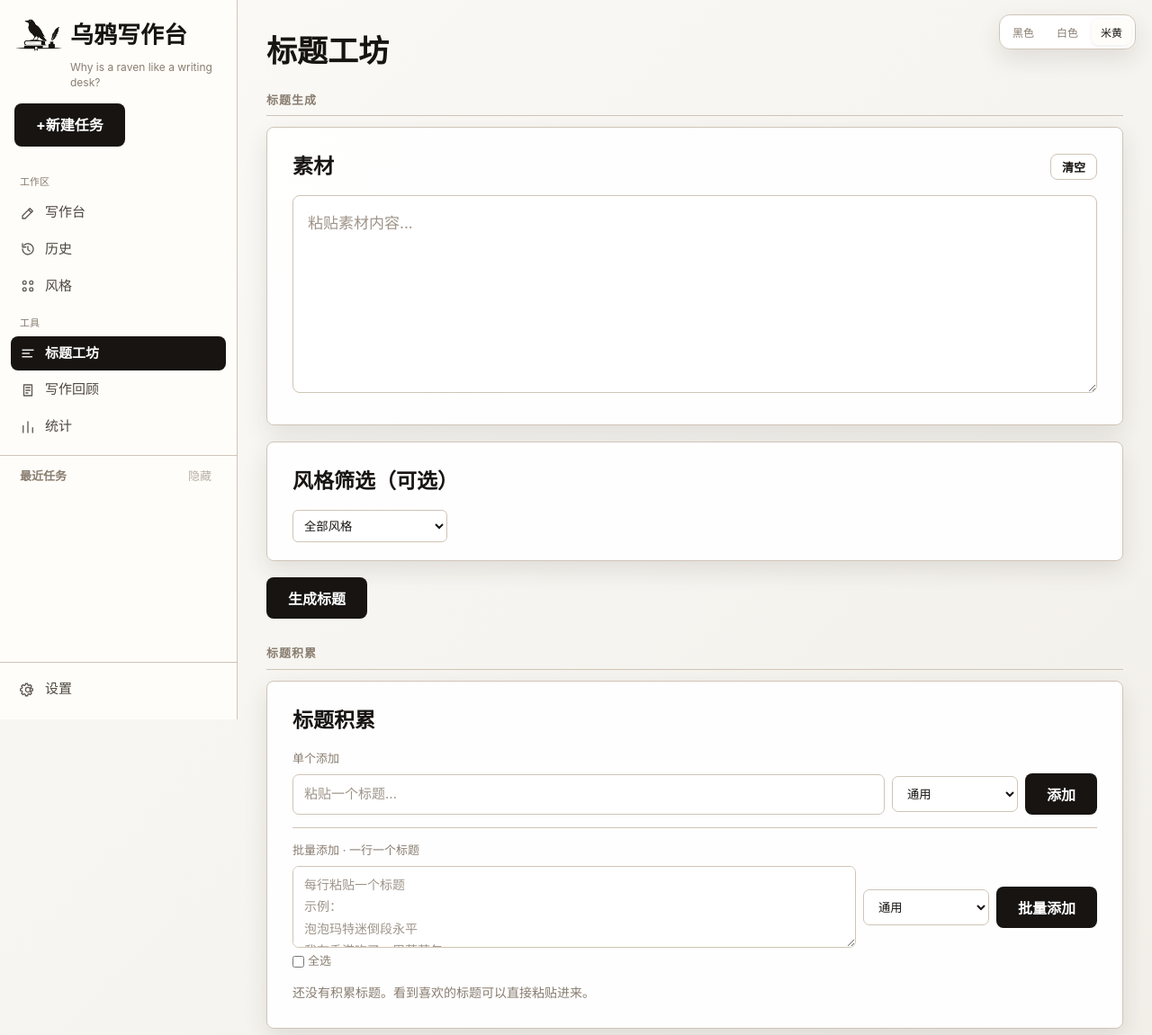
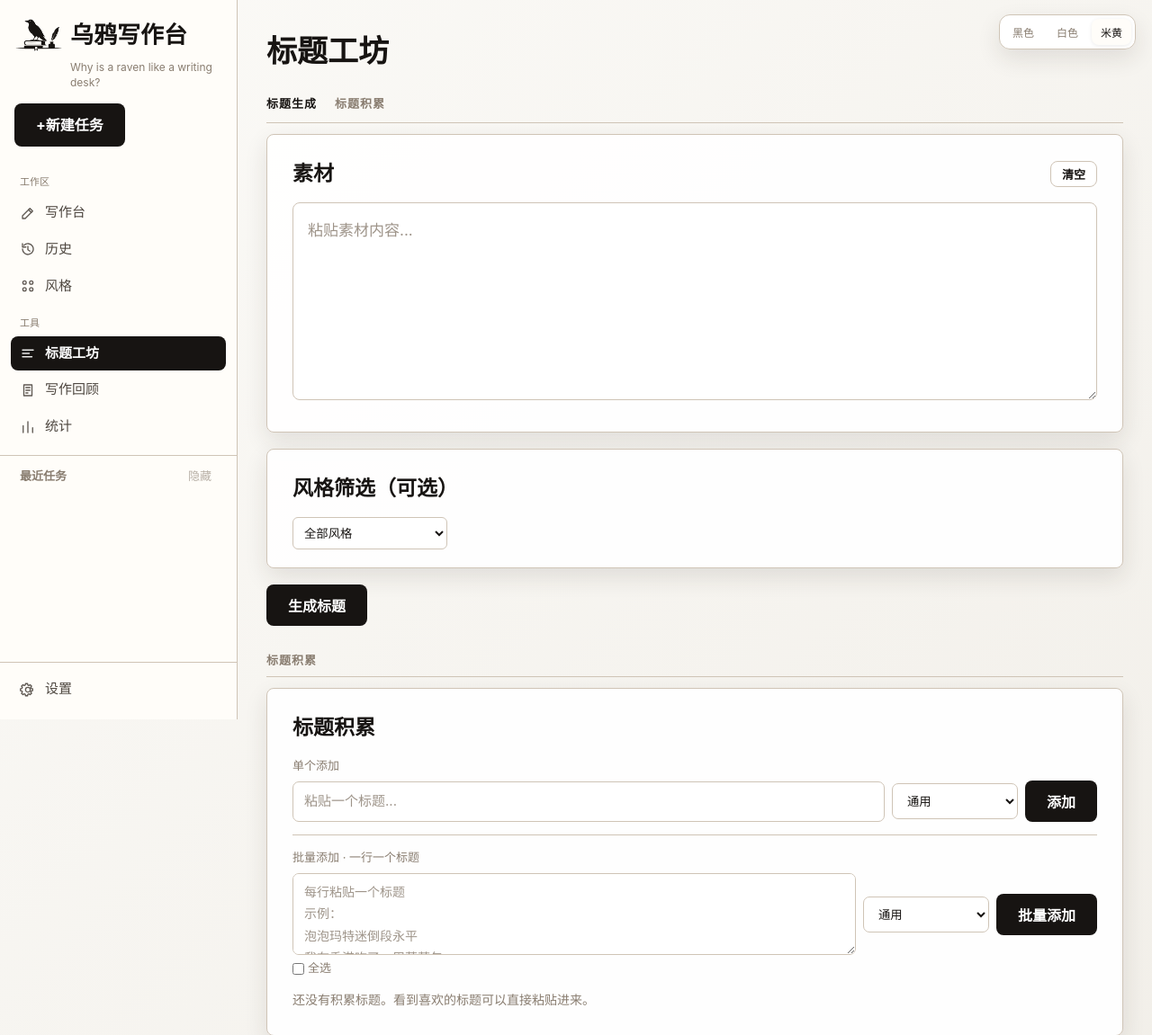
Before and after one commit to AiYuSherry/raven-writing, a Flask app: page /headline in a window 1280 px wide. Shown: the top 1151 px of the page at 90% size. Run offline with Flask 3, Linux system fonts and the light colour scheme; data comes from the database, SQL or seed files in the repository; data that the repository does not hold is empty.

Commit message:
标题工坊：添加锚点导航，可快速跳转标题生成/标题积累
Co-Authored-By: Claude Opus 4.6 <noreply@anthropic.com>

```diff
--- a/src/personal_writing/web/templates/headline.html
+++ b/src/personal_writing/web/templates/headline.html
@@ -1,7 +1,11 @@
 {% extends "base.html" %}
 {% block content %}
 <h1>标题工坊</h1>
-<div style="font-size:13px;color:var(--muted);letter-spacing:1px;font-weight:600;margin:0 0 12px;padding-bottom:6px;border-bottom:1.2px solid var(--line);">标题生成</div>
+<div style="display:flex;gap:20px;margin:0 0 12px;padding-bottom:6px;border-bottom:1.2px solid var(--line);font-size:13px;font-weight:600;letter-spacing:1px;">
+    <a href="#section-generate" style="color:var(--ink);text-decoration:none;padding:4px 0;border-bottom:2px solid var(--theme);margin-bottom:-7px;">标题生成</a>
+    <a href="#section-accumulate" style="color:var(--muted);text-decoration:none;padding:4px 0;">标题积累</a>
+</div>
+<div id="section-generate"></div>
 <form method="POST">
     <div class="card">
         <div style="display:flex;justify-content:space-between;align-items:center;margin-bottom:16px;">
@@ -62,6 +66,7 @@
 </div>
 {% endif %}
 
+<div id="section-accumulate"></div>
 <div style="font-size:13px;color:var(--muted);letter-spacing:1px;font-weight:600;margin:28px 0 12px;padding-bottom:6px;border-bottom:1.2px solid var(--line);">标题积累</div>
 <div class="card">
     <h2>标题积累</h2>
```
